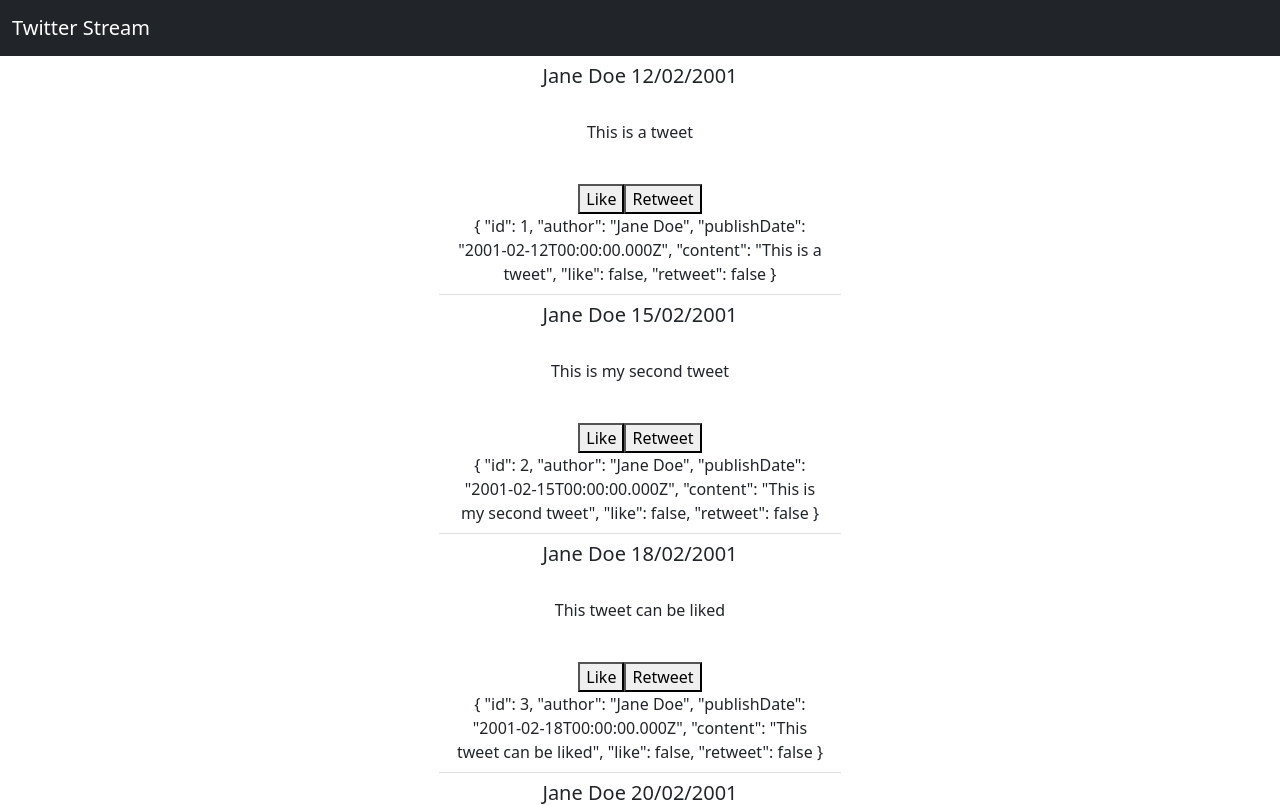
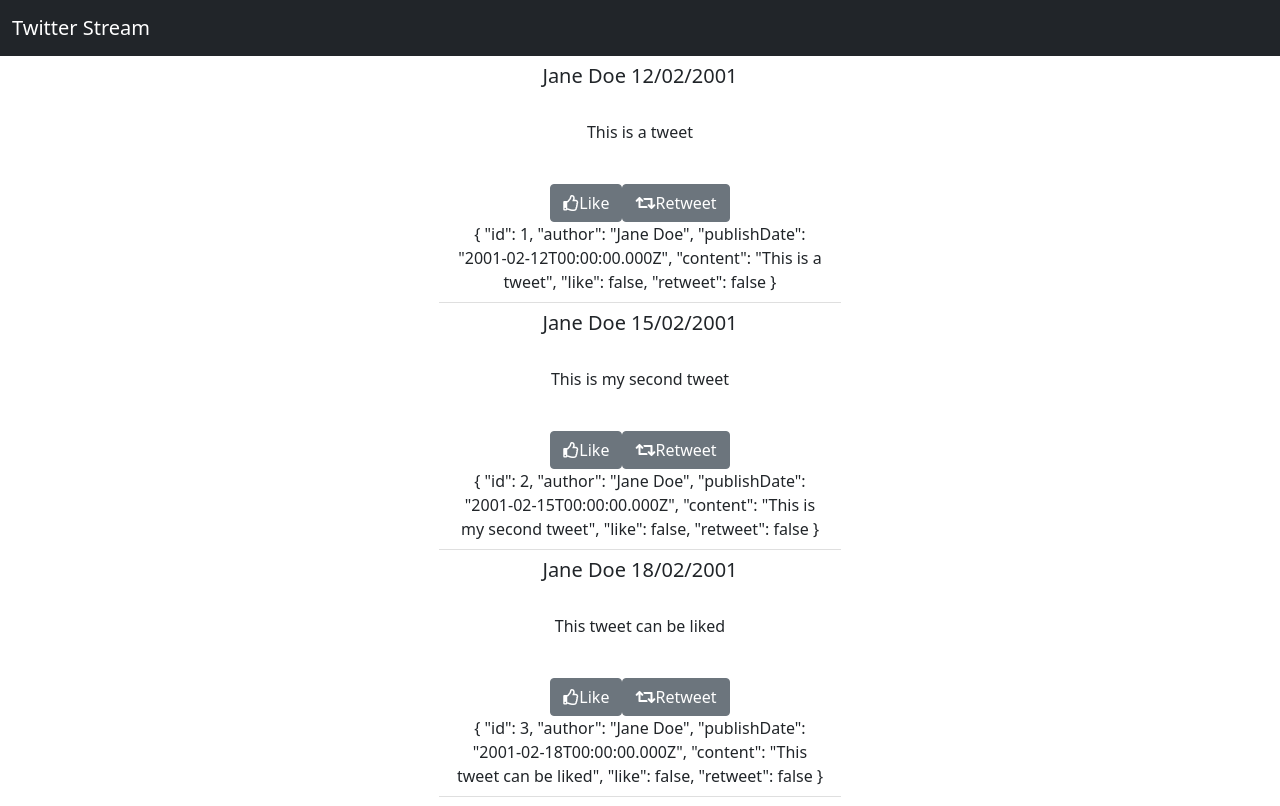
Before and after one commit to leanneminnock/TwitterClone, an Angular app: page / in a window 1280 px wide. Shown: the top 806 px of the page. Built offline with nearby package versions, Linux system fonts and the light colour scheme.

Commit message:
- installed font-awesome - added Icons to Buttons

```diff
--- a/angular.json
+++ b/angular.json
@@ -28,7 +28,7 @@
             ],
             "styles": [
               "node_modules/bootstrap/dist/css/bootstrap.min.css",
-              "node_modules/font-awesome/css/font-awesome.css",
+              "node_modules/@fortawesome/fontawesome-free/css/all.css",
               "src/styles.css"
             ],
             "scripts": []
--- a/package.json
+++ b/package.json
@@ -18,6 +18,7 @@
     "@angular/platform-browser": "~12.0.3",
     "@angular/platform-browser-dynamic": "~12.0.3",
     "@angular/router": "~12.0.3",
+    "@fortawesome/fontawesome-free": "^5.15.3",
     "bootstrap": "^5.0.2",
     "font-awesome": "^4.7.0",
     "rxjs": "~6.6.0",
--- a/src/app/full-tweet/full-tweet.component.html
+++ b/src/app/full-tweet/full-tweet.component.html
@@ -7,8 +7,8 @@
         <br>
         <p>{{tweet.content}}</p>
         <br>
-        <button (click)="onLiked(tweet)">{{tweet.like ? "Liked" : "Like"}}</button>
-        <button (click)="onRetweeted(tweet)">{{tweet.retweet ? "Retweeted" : "Retweet"}}</button>
+        <button type="button" class="btn btn-secondary" (click)="onLiked(tweet)"><i class="far fa-thumbs-up"></i> {{tweet.like ? "Liked": "Like"}}</button>
+        <button type="button" class="btn btn-secondary"(click)="onRetweeted(tweet)"><i class="fas fa-retweet"></i> {{tweet.retweet ? "Retweeted" : "Retweet"}}</button>
     </div>
 
     <div class="col-md-4 offset-md-4 comments">
--- a/src/app/tweet-stream/tweet-stream.component.html
+++ b/src/app/tweet-stream/tweet-stream.component.html
@@ -11,9 +11,11 @@
                     <p>{{tweet.content}}</p>
                     <br>
                 </a>
-                    <button (click)="onLiked(tweet)">{{tweet.like ? "Liked" : "Like"}}</button>
-                    <button (click)="onRetweeted(tweet)">{{tweet.retweet ? "Retweeted" : "Retweet"}}</button>
+                <div>
+                    <button type="button" class="btn btn-secondary" (click)="onLiked(tweet)"><i class="far fa-thumbs-up"></i>{{tweet.like ? "Liked" : "Like"}}</button>
+                    <button type="button" class="btn btn-secondary" (click)="onRetweeted(tweet)"><i class="fas fa-retweet"></i>{{tweet.retweet ? "Retweeted" : "Retweet"}}</button>
                     <br>
+                </div>
                     {{tweet | json}}
             </li>
         </ul>
```
Also changed, not shown: 1 other file (tests, documents, lock files or other folders).
